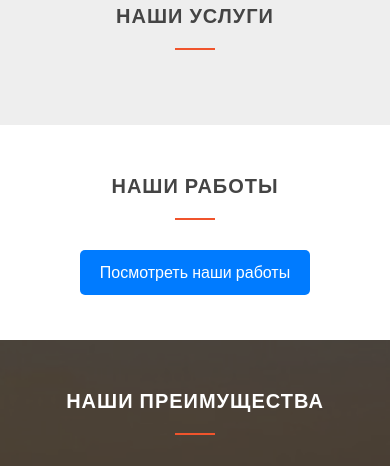
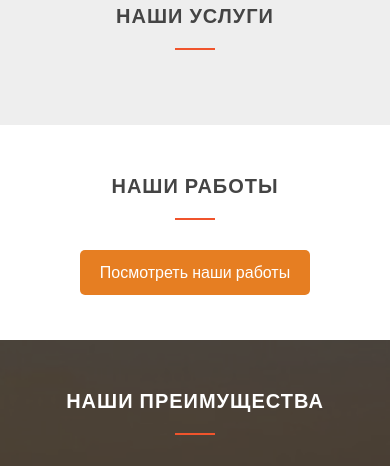
Before and after one commit to Dimon4ik812/construction_site, a Django app: template construction/templates/construction/index.html in a window 390 px wide. Shown: the part 2228-2694 px from the top of the page. Run offline with Django 5.2, Linux system fonts and the light colour scheme; the template is opened without the code that fills it, so the values that code supplies are empty; parts of the project's set-up code (start-up, migrations or seed data) failed here and were passed over; some libraries are stand-ins or nearby versions; some web fonts are replaced.

Commit message:
смена цвета кнопки

```diff
--- a/static/css/styles.css
+++ b/static/css/styles.css
@@ -166,7 +166,7 @@
     /* Показываем кнопку */
     .btn-show-gallery {
         padding: 10px 20px;
-        background-color: #007bff;
+        background-color: #e67e22;
         color: white;
         border: none;
         border-radius: 5px;
```
